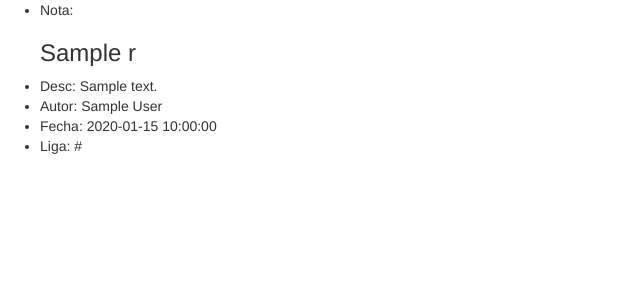
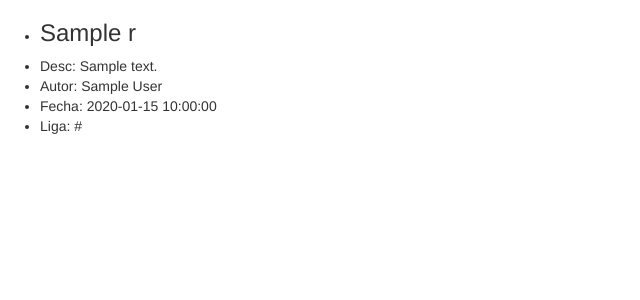
Before and after one commit to andresdemo/siapdemo, a CodeIgniter app: template application/views/test_view.php in a window 1280 px wide. Shown: the top 300 px of the page, without its empty margins (0-640 px from the left). Run offline with CodeIgniter, Linux system fonts and the light colour scheme; the template is opened without the code that fills it: most values are stand-ins (such as "Sample title", 1, 10 or a date in 2020); some libraries are stand-ins or nearby versions.

Commit message:
Ajustando el html

```diff
--- a/application/views/test_view.php
+++ b/application/views/test_view.php
@@ -32,7 +32,7 @@
   <body>
   	<ul>
     <?php foreach($rss as $item): ?>
-    		<li>Nota: <h3><?php echo $item['title']; ?> </h3></li>
+    		<li><h3><?php echo $item['title']; ?> </h3></li>
     		<li>Desc:  <?php echo $item['description']; ?> </li>
     		<li>Autor:  <?php echo $item['author']; ?> </li>
     		<li>Fecha: <?php echo $item['pubDate']; ?> </li>
```
